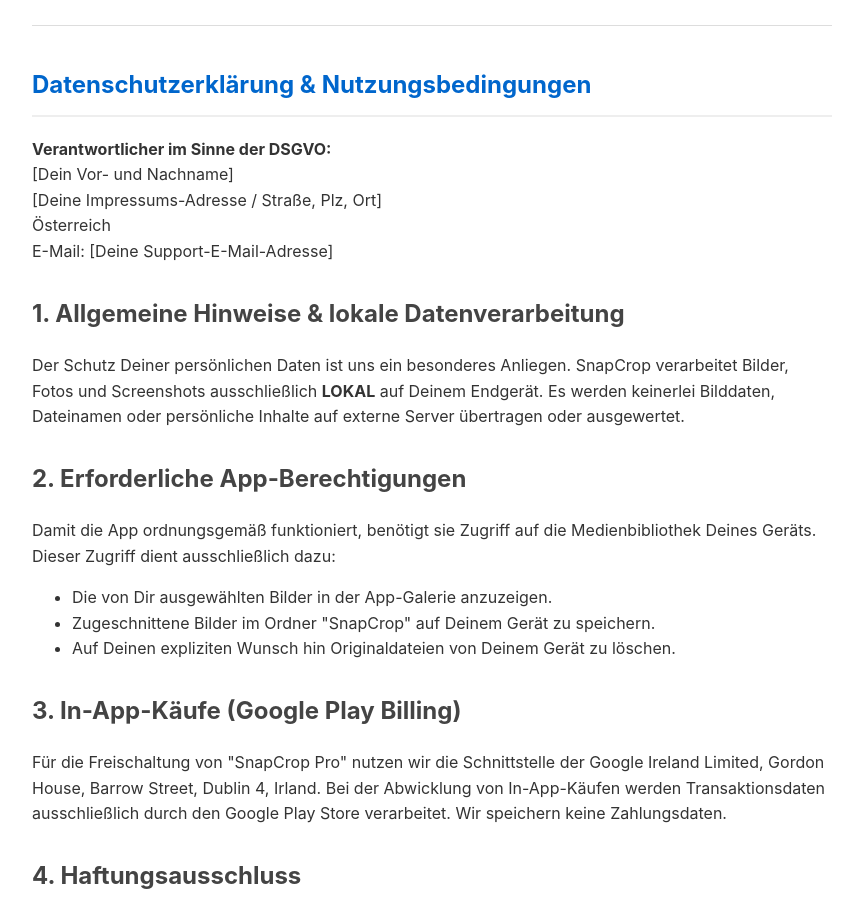
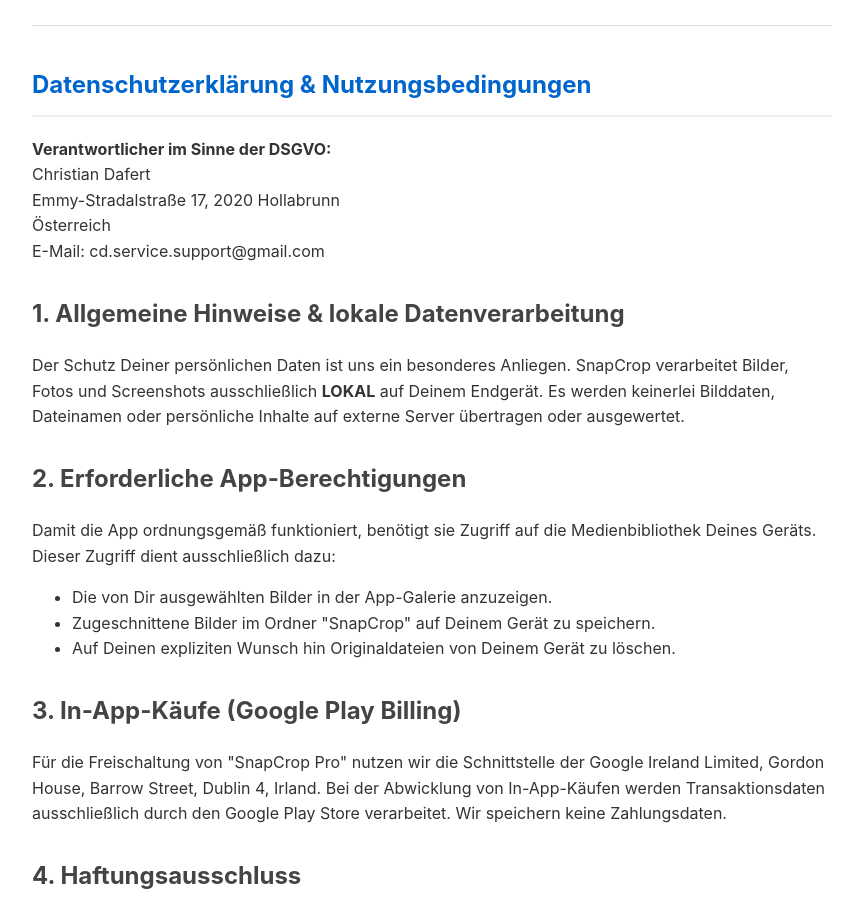
Before and after one commit to chrisdafert-rgb/snapcrop-privacy, a plain HTML site: page index.html in a window 1280 px wide. Shown: the part 1040-1952 px from the top of the page, without its empty margins (208-1063 px from the left). Drawn offline with Linux system fonts and the light colour scheme.

Commit message:
Update privacy policy contact details
Updated contact information in the privacy policy section.

```diff
--- a/index.html
+++ b/index.html
@@ -54,10 +54,10 @@
     <section id="deutsch">
         <h1>Datenschutzerklärung & Nutzungsbedingungen</h1>
         <p><strong>Verantwortlicher im Sinne der DSGVO:</strong><br>
-        [Dein Vor- und Nachname]<br>
-        [Deine Impressums-Adresse / Straße, Plz, Ort]<br>
+        Christian Dafert<br>
+        Emmy-Stradalstraße 17, 2020 Hollabrunn<br>
         Österreich<br>
-        E-Mail: [Deine Support-E-Mail-Adresse]</p>
+        E-Mail: cd.service.support@gmail.com</p>
 
         <h2>1. Allgemeine Hinweise & lokale Datenverarbeitung</h2>
         <p>Der Schutz Deiner persönlichen Daten ist uns ein besonderes Anliegen. SnapCrop verarbeitet Bilder, Fotos und Screenshots ausschließlich <strong>LOKAL</strong> auf Deinem Endgerät. Es werden keinerlei Bilddaten, Dateinamen oder persönliche Inhalte auf externe Server übertragen oder ausgewertet.</p>
```
